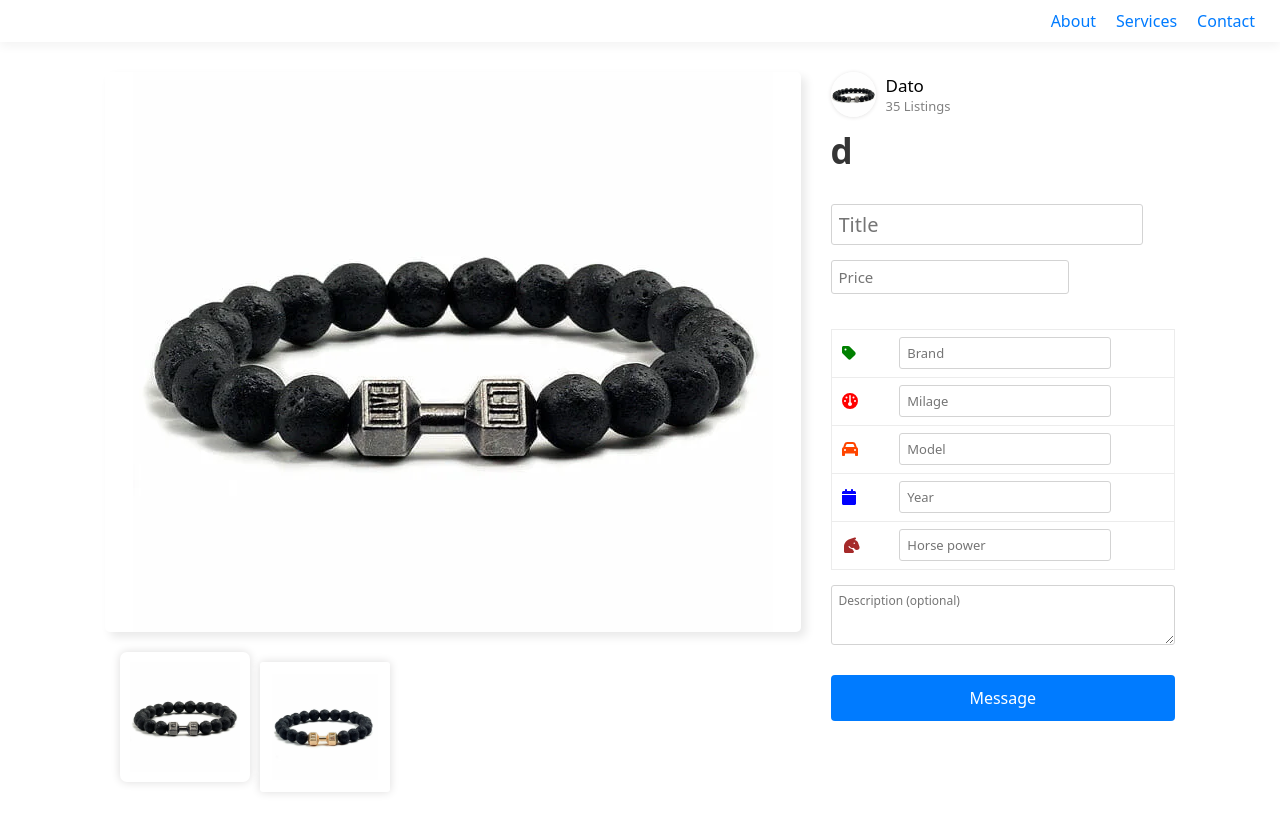
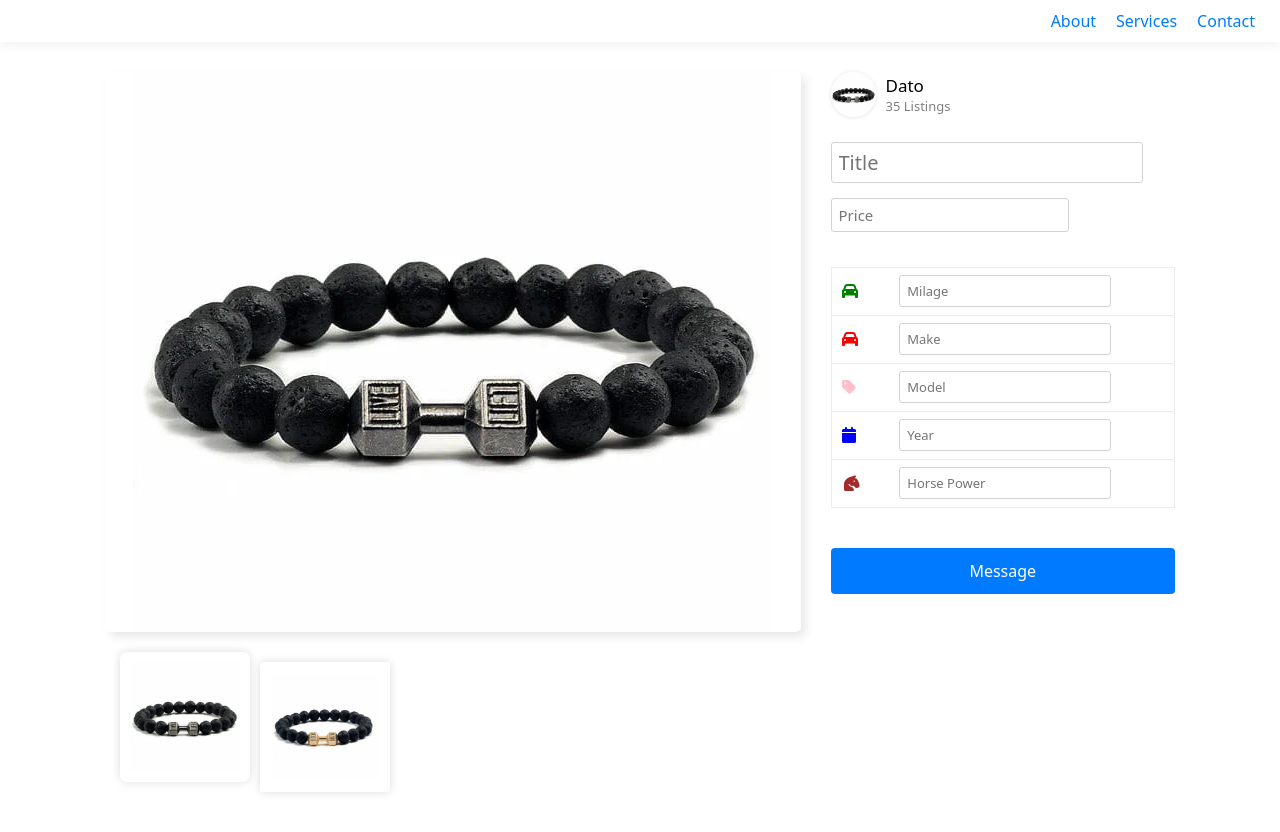
Before and after one commit to MikheilMusaelyan/carSite, a React (Vite) app: page / in a window 1280 px wide. Shown: the top 832 px of the page. Built offline with nearby package versions, Linux system fonts and the light colour scheme.

Commit message:
fully functional listing editing

```diff
--- a/src/item/item.tsx
+++ b/src/item/item.tsx
@@ -10,63 +10,61 @@ import {
   faTag,
   faWallet,
 } from "@fortawesome/free-solid-svg-icons";
+import { checkInput } from "../shared";
 
 export default function Item() {
   // styles
   const [hovered, changeHovered] = useState("");
   const [selectedItem, setSelectedItem] = useState({
     id: 1,
-    price: 15,
-    milage: 0,
+    price: '',
+    milage: '',
     make: "",
     model: "",
-    year: 0,
+    year: '',
     animationType: "",
-    horsepower: 0,
-    name: "d",
-    description: `The best description
+    hp: '',
+    name: "",
+    desc: `The best description
       second line
       third line`,
     images: ["/src/assets/irownbracelet.png", "/src/assets/ironwrist2.png"],
     selectedImage: "/src/assets/irownbracelet.png",
   });
   const [editing, setEditing] = useState(true);
-
-  // refs
-  const inputRefs = {
-    nameRef: {
-      value: useRef(),
-      selected: false
+  const [editingProp, setEditingProp] = useState(null)
+  const propertyArr = [
+    {
+      name: 'milage',
+      color: 'green',
+      placeholder: 'Milage',
+      icon: faCar
     },
-    priceRef: {
-      value: useRef(),
-      selected: false
+    {
+      name: 'make',
+      color: 'red',
+      placeholder: 'Make',
+      icon: faCar
     },
-    brandRef: {
-      value: useRef(),
-      selected: false
+    {
+      name: 'model',
+      color: 'pink',
+      placeholder: 'Model',
+      icon: faTag
     },
-    milageRef: {
-      value: useRef(),
-      selected: false
+    {
+      name: 'year',
+      color: 'blue',
+      placeholder: 'Year',
+      icon: faCalendar
     },
-    modelRef: {
-      value: useRef(),
-      selected: false
+    {
+      name: 'hp',
+      color: 'brown',
+      placeholder: 'Horse Power',
+      icon: faHorseHead
     },
-    yearRef: {
-      value: useRef(),
-      selected: false
-    },
-    descRef: {
-      value: useRef(),
-      selected: false
-    },
-    hpRef: {
-      value: useRef(),
-      selected: false
-    }
-  };
+  ]
 
   useEffect(() => {
     window.scrollTo({ top: 0, behavior: "auto" });
@@ -81,23 +79,20 @@ export default function Item() {
     };
   }, [])
 
-  // changing selected field
   function handleClickOutside(event: any) {
-    if(!editing) return
-    for (const inputName in inputRefs) {
-      inputRefs[inputName]['selected'] = false;
-      if (inputRefs[inputName]['value'].current && inputRefs[inputName]['value'].current.contains(event.target)) {
-        inputRefs[inputName]['selected'] = true;
-      }
+    if(!editing || event.target.hasAttribute('data-name')) return
+    setEditingProp('')
+    if(event.target && event.target.tagName === 'INPUT'){
+      setEditingProp(event.target.name)
     }
   }
 
   function renderProperty(refName: string){
-    return !editing || (editing && (!inputRefs[refName].selected && inputRefs[refName].value['length'] > 0))
+    return !editing || (editing && (editingProp != refName && checkInput(selectedItem[refName])))
   }
 
   function renderInput(refName: string){
-    return ((editing && (inputRefs[refName].selected || inputRefs[refName].value['length'] == 0)))
+    return ((editing && (!checkInput(selectedItem[refName]) || editingProp == refName)))
   }
 
   // on input change we also change values depending on their names
@@ -107,7 +102,13 @@ export default function Item() {
       ...prevFormData,
       [name]: value,
     }));
+    console.log(selectedItem)
   }
+
+  function selectInput(name: string){
+    setEditingProp(name)
+  }
+
   // styles
   const selectImage = (variation: string) => {
     setSelectedItem((prevState: any) => ({
@@ -184,10 +185,16 @@ export default function Item() {
           </div>
 
           <div className="title-wrap">
-            {true && <h1 className="title">{selectedItem["name"]}</h1>}
-            {true &&
+            {renderProperty('name') &&
+            <h1
+            data-name='property'
+            onClick={() => selectInput('name')}
+            className="title"
+            >{selectedItem["name"]}</h1>}
+
+            {renderInput('name') &&
             <input
-            ref={inputRefs.nameRef.value}
+            value={selectedItem['name']}
             onChange={handleInputChange}
             className="title-input detail-input"
             placeholder="Title"
@@ -196,127 +203,73 @@ export default function Item() {
           </div>
 
           <div className="price-wrap">
-            {!editing && <h1 className="price">${selectedItem["price"]?.toFixed(2)} USD</h1>}
-            {editing &&
+            {renderProperty('price') &&
+              <h1
+              data-name='property'
+              onClick={() => selectInput('price')}
+              className="price"
+              >{selectedItem["price"]}</h1>}
+
+              {renderInput('price') &&
               <input
-            ref={inputRefs.priceRef.value}
+              value={selectedItem['price']}
               onChange={handleInputChange}
-            min={1}
               className="price-input detail-input"
-            type="number"
               placeholder="Price"
+              name="price"
               />}
           </div>
 
           <table className="car-details">
             <tbody>
-              <tr className="car-detail">
-                <td style={{ color: "green" }}>
+              {propertyArr.map((prop: any, i: number) => (
+                <tr className="car-detail" key={i}>
+                  <td style={{ color: prop['color'] }}>
                     <FontAwesomeIcon
                       className="detail-p"
-                    icon={faTag}
+                      icon={prop['icon']}
                     ></FontAwesomeIcon>
                   </td>
                   <td>
-                  {!editing && <span className="detail-v">Brand</span>}
-                  {editing && <input
-                    ref={inputRefs.brandRef.value}
+                    {renderProperty(prop['name']) &&
+                    <span
+                    className="detail-v"
+                    data-name='property'
+                    onClick={() => selectInput(prop['name'])}
+                    >
+                      {selectedItem[prop['name']]}
+                    </span>
+                    }
+                    {renderInput(prop['name']) &&
+                    <input
+                    value={selectedItem[prop['name']]}
                     onChange={handleInputChange}
-                    style={{ outlineColor: 'green' }}
-                    type="text"
-                    className="brand-input detail-input"
-                    placeholder="Brand"
+                    className={`${prop['name']}-input detail-input` }
+                    placeholder={prop['placeholder']}
+                    name={prop['name']}
                     />}
                   </td>
                 </tr>
-              <tr className="car-detail">
-                <td style={{ color: "red" }}>
-                  <FontAwesomeIcon
-                    className="detail-p"
-                    icon={faGauge}
-                  ></FontAwesomeIcon>
-                </td>
-                <td>
-                  {!editing && <span className="detail-v">Milage</span>}
-                  {editing && <input
-                    ref={inputRefs.milageRef.value}
-                    onChange={handleInputChange}
-                    type="text"
-                    className="milage=input detail-input"
-                    placeholder="Milage"
-                  />}
-                </td>
-              </tr>
-              <tr className="car-detail">
-                <td style={{ color: "orangered" }}>
-                  <FontAwesomeIcon
-                    className="detail-p"
-                    icon={faCar}
-                  ></FontAwesomeIcon>
-                </td>
-                <td>
-                  {!editing && <span className="detail-v">Model</span>}
-                  {editing && <input
-                    ref={inputRefs.modelRef.value}
-                    onChange={handleInputChange}
-                    type="text"
-                    className="model-input detail-input"
-                    placeholder="Model"
-                  />}
-                </td>
-              </tr>
-              <tr className="car-detail">
-                <td style={{ color: "blue" }}>
-                  <FontAwesomeIcon
-                    className="detail-p"
-                    icon={faCalendar}
-                  ></FontAwesomeIcon>
-                </td>
-                <td>
-                  {!editing && <span className="detail-v">Year</span>}
-                  {editing && <input
-                    ref={inputRefs.yearRef.value}
-                    onChange={handleInputChange}
-                    type="text"
-                    className="detail-input"
-                    placeholder="Year"
-                  />}
-                </td>
-              </tr>
-              <tr className="car-detail">
-                <td style={{ color: "brown" }}>
-                  <FontAwesomeIcon
-                    className="detail-p"
-                    icon={faHorseHead}
-                  ></FontAwesomeIcon>
-                </td>
-                <td>
-                  {!editing && <span className="detail-v">HP</span>}
-                  {editing && <input
-                    ref={inputRefs.hpRef.value}
-                    onChange={handleInputChange}
-                    type="text"
-                    className="detail-input"
-                    placeholder="Horse power"
-                  />}
-                </td>
-              </tr>
+              ))}
+
             </tbody>
           </table>
 
-          <div className="description-wrap">
-            {!editing && <span className="description">{selectedItem["description"]}</span>}
+          {/* <div className="description-wrap">
+            {!editing && <span className="description">{selectedItem["desc"]}</span>}
             {editing &&
               <textarea
               className="description-textarea detail-input"
               placeholder="Description (optional)"
-              ref={inputRefs.descRef.value}
+              ref={inputRefs.desc.value}
               onChange={handleInputChange}
+              name="desc"
+              value={selectedItem['desc']}
               >
 
               </textarea>
             }
-          </div>
+          </div> */}
 
           <button className="message-button">Message</button>
         </section>
```
Lines whose indentation alone changed are shown as unchanged.
